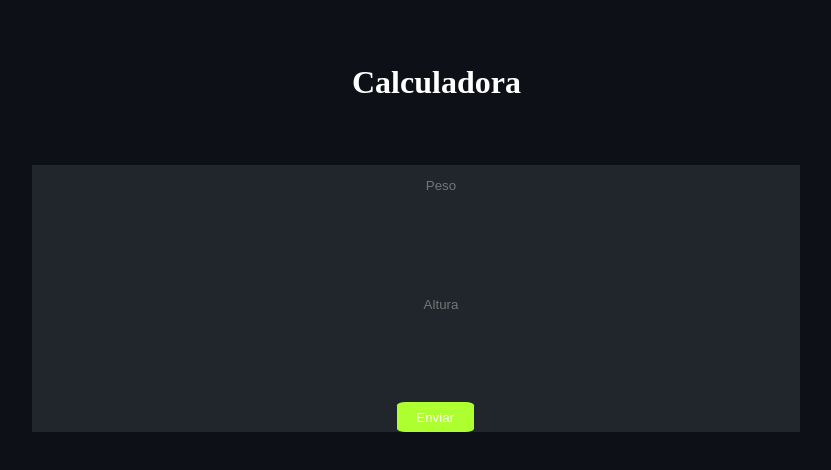
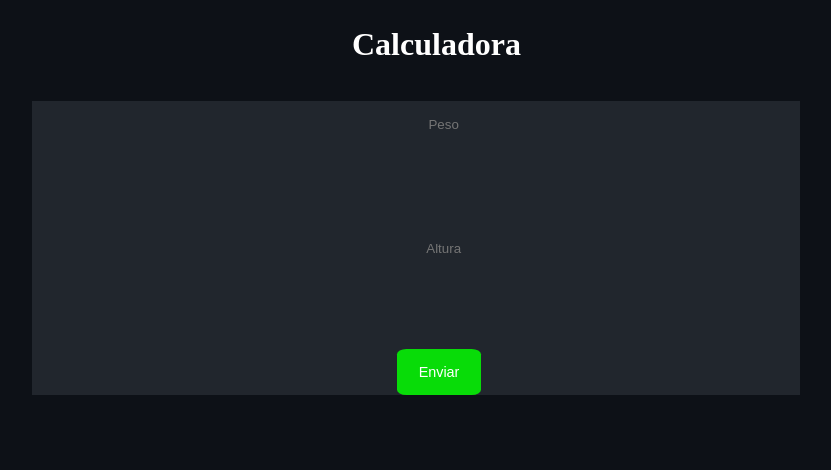
Before and after one commit to joaothomazpedro/imc_calculadora, a plain HTML site: page index.html in a window 1280 px wide. In both pictures the pointer is over the input "Enviar". Shown: the whole page, without its empty margins (224-1055 px from the left). Drawn offline with Linux system fonts and the light colour scheme.

Commit message:
Mudanças na Estilização e Criação do Arquivo JavaScript

```diff
--- a/css/style.css
+++ b/css/style.css
@@ -5,11 +5,12 @@ body{
 
 .title_site{
     color: white;
-    margin: 5% 45% 5% 45%;
+    margin: 2% 45% 2% 45%;
 }
 
 .container{
-    margin-left: 20%;
+    margin: 0% 20% 20% 20%;
+    /*  */
     height: 80%;
     width: 60%;
     background-color: rgb(33, 38, 45);
@@ -19,13 +20,11 @@ body{
 .label_form{
     display: block;
     margin: 5% 40% 10% 40%;
-    /* margin-left: 40%; */
     text-align: center;
-
     border-style: none;
     background: none;
     color: white;
-    padding: 1em;
+    padding: 1rem;
 }
 
 .btn_form{
@@ -41,6 +40,9 @@ body{
 }
 
 .btn_form:hover{
-    background-color: greenyellow;
-    animation-duration: 500ms;
+    background-color: rgb(8, 220, 8);
+    animation-duration: 800ms;
+    width: 11%;
+    padding: 2%;
+    font-size: 90%;
 }
```
Also changed, not shown: js/main_script.js (added).
